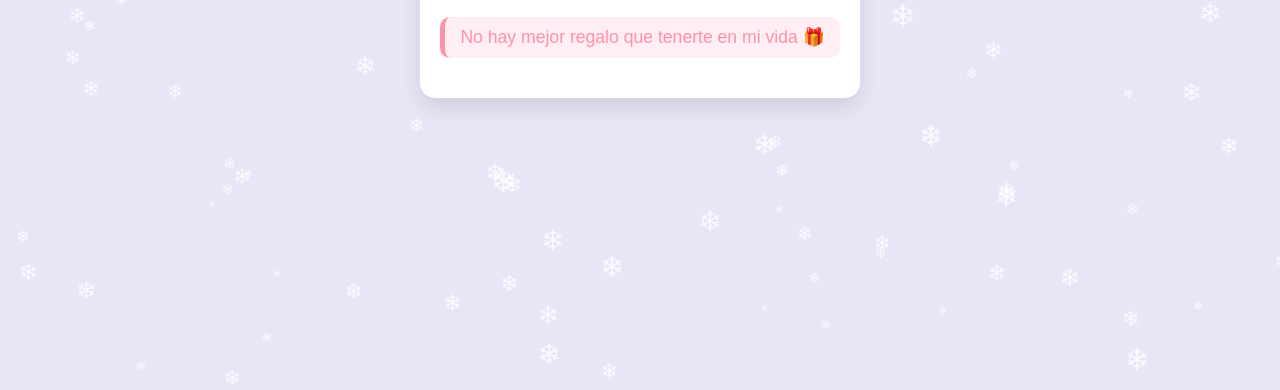
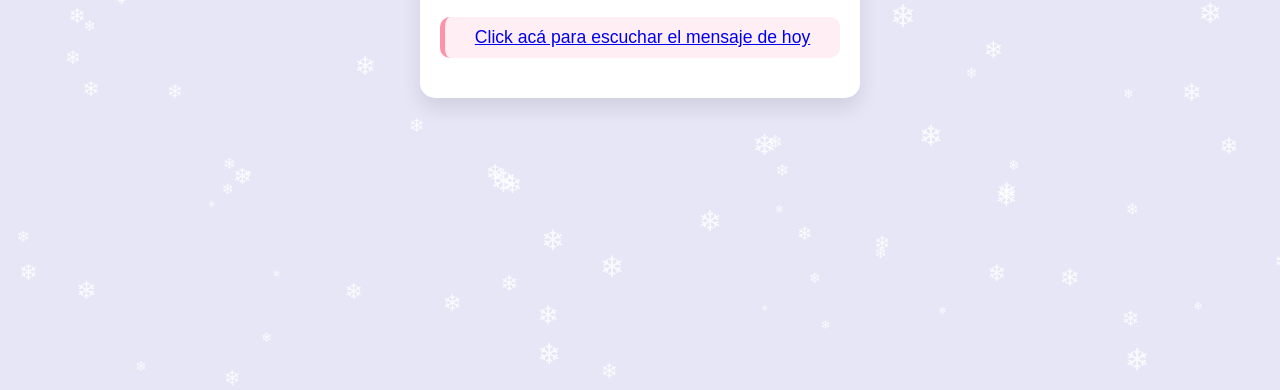
Before and after one commit to DylanSandi3001/Calendario-De-Adviento, a plain HTML site: page index.html in a window 1280 px wide. Shown: the part 428-818 px from the top of the page. Drawn offline with Linux system fonts and the light colour scheme.

Commit message:
Update index.html

```diff
--- a/index.html
+++ b/index.html
@@ -149,7 +149,7 @@
             20: "Tu bondad y ternura hacen el mundo un lugar mejor 🌟",
             21: "Si te sientes sola, recuerda que me tienes a mí, yo NUNCA me voy a ir 💫",
             22: "El amor que siento por ti puede iluminar hasta la noche más oscura 🌙",
-            23: "No hay mejor regalo que tenerte en mi vida 🎁",
+            23: "<a href='https://open.spotify.com/track/17QaupZy9aHptt1ZJXGc39?si=318660673a5b4095'>Click acá para escuchar el mensaje de hoy</a>",
             24: "Hoy empieza la magia de la Navidad, y tú eres parte de ella ✨",
             25: "¡Feliz Navidad! Gracias por ser quien eres, aunque no pueda estar ahí contigo, te siento a mi lado todos los días🎄"
         };
@@ -165,7 +165,7 @@
             const quoteElement = document.getElementById('quote');
 
             if (messages[currentDay]) {
-                quoteElement.textContent = messages[currentDay];
+                quoteElement.innerHTML = messages[currentDay];
             } else {
                 quoteElement.textContent = "Espera a que llegue el día siguiente para más sorpresas 🎉";
             }
```
